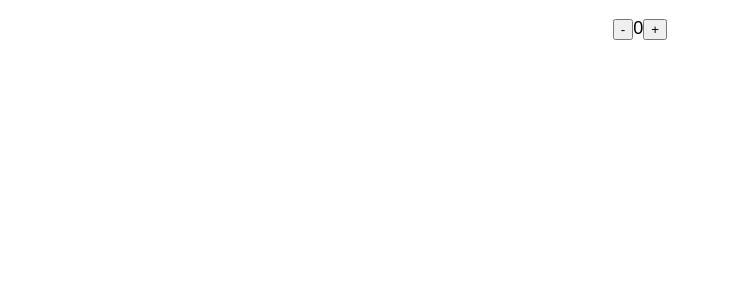
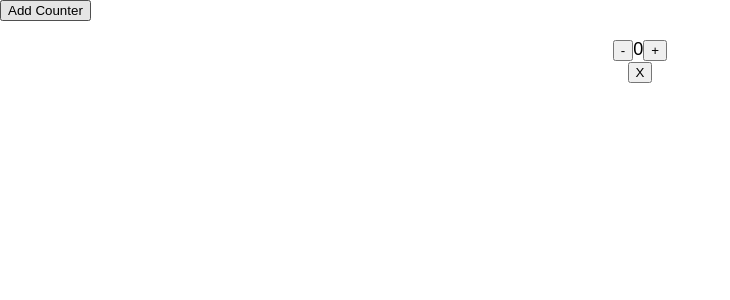
Before and after one commit to radishmouse/counter-redux-v1, a React (Create React App) app: page / in a window 1280 px wide. Shown: the top 300 px of the page, without its empty margins (0-730 px from the left). Built offline with nearby package versions, Linux system fonts and the light colour scheme.

Commit message:
adds multiple counters, live and in person. yeah.

```diff
--- a/src/App.js
+++ b/src/App.js
@@ -10,6 +10,8 @@ class App extends Component {
           <button onClick={this.props.decrement}>-</button>
           {this.props.count}
           <button onClick={this.props.increment}>+</button>
+          <br />
+          <button onClick={this.props.remove}>X</button>
         </p>
       </div>
     );
--- a/src/index.js
+++ b/src/index.js
@@ -11,28 +11,106 @@ import { createStore } from 'redux';
 My state should look like this:
 
 {
-  count: 0
+  counters: [
+    {
+      count: 0
+    }
+  ]
 }
+
 */
 
 /*
 My actions will be:
 
-{ type: 'INCREMENT' }
-{ type: 'DECREMENT' }
+{ type: 'ADD_COUNTER' }
+{ type: 'REMOVE_COUNTER', payload: 0 }
+{ type: 'INCREMENT', payload: 0 }
+{ type: 'DECREMENT', payload: 0 }
+
 */
 
-const actionIncrement = () => {
-  return { type: 'INCREMENT' }
+const INCREMENT = 'INCREMENT';
+const DECREMENT = 'DECREMENT';
+const ADD_COUNTER = 'ADD_COUNTER';
+const REMOVE_COUNTER = 'REMOVE_COUNTER';
+
+const actionIncrement = (arrayIndex) => {
+  return { type: INCREMENT, payload: arrayIndex}
 };
 
-const actionDecrement = () => {
-  return { type: 'DECREMENT' }
+const actionDecrement = (arrayIndex) => {
+  return { type: DECREMENT, payload: arrayIndex }
+};
+
+const actionAddCounter = () => {
+  return { type: ADD_COUNTER }
+};
+
+const actionRemoveCounter = (arrayIndex) => {
+  return { type: REMOVE_COUNTER, payload: arrayIndex }
 };
 
 const initialState = {
-  count: 0
+  counters: [
+    {
+      count: 0
+    }
+  ]
 };
+
+const counters = (state, action) => {
+  if (state === undefined) {
+    return initialState;
+  }
+  switch (action.type) {
+    case ADD_COUNTER:
+      return {
+        counters: state.counters.concat({
+          count: 0
+        })
+      }
+    case REMOVE_COUNTER:
+      return {
+        counters: state.counters.filter( (c, i) => {
+          // return (i !== action.payload);
+          if (i !== action.payload) {
+            return true;
+          } else {
+            return false;
+          }
+        })
+      }
+    case INCREMENT:
+      return {
+        counters: state.counters.map( (c, i) => {
+          if (i === action.payload) {
+            return {
+              count: c.count + 1
+            }
+          } else {
+            return c;
+          }
+        })
+      }
+    case DECREMENT:
+      return {
+        counters: state.counters.map( (c, i) => {
+          if (i === action.payload) {
+            return {
+              count: c.count - 1
+            }
+          } else {
+            return c;
+          }
+        })
+      }
+    default:
+      return state;
+  }
+}
+
+
 
 const counter = (state, action) => {
   if (state === undefined) {
@@ -40,11 +118,11 @@ const counter = (state, action) => {
   }
 
   switch (action.type) {
-    case 'INCREMENT':
+    case INCREMENT:
       return {
         count: state.count + 1
       }
-    case 'DECREMENT':
+    case DECREMENT:
       return {
         count: state.count - 1
       }
@@ -53,30 +131,53 @@ const counter = (state, action) => {
   }
 }
 
-const store = createStore(counter);
+const store = createStore(counters,
+  window.__REDUX_DEVTOOLS_EXTENSION__ && window.__REDUX_DEVTOOLS_EXTENSION__()
+);
+
+const createCounterComponents = () => {
+  return store.getState().counters.map( (c, i) => {
+    return (
+      <App
+      count={c.count}
+      increment={() => {
+        store.dispatch(actionIncrement(i))
+      }}
+      decrement={ () => {
+        store.dispatch(actionDecrement(i))
+      } }
+      remove={ () => {
+        store.dispatch(actionRemoveCounter(i))
+      }}
+    />
+    );
+  });
+}
 
 store.subscribe( () => {
-  console.log(`The state is now: ${store.getState().count}`);
   ReactDOM.render(
-    <App
-      count={store.getState().count}
-      increment={() => {
-        store.dispatch(actionIncrement())
-      }}
-      decrement={ () => {
-        store.dispatch(actionDecrement())
-      } }
-    />, document.getElementById('root'));
+    <div>
+      <button onClick={ () => {
+        store.dispatch(actionAddCounter())
+      }}>
+        Add Counter
+      </button>
+      {createCounterComponents()}
+    </div>,
+  document.getElementById('root'));
 })
 
 ReactDOM.render(
-  <App
-    count={store.getState().count}
-    increment={() => {
-      store.dispatch(actionIncrement())
-    }}
-    decrement={ () => {
-      store.dispatch(actionDecrement())
-    } }
-  />, document.getElementById('root'));
+  <div>
+    <button onClick={ () => {
+      store.dispatch(actionAddCounter())
+    }}>
+      Add Counter
+    </button>
+
+    {createCounterComponents()}
+  </div>,
+  document.getElementById('root'));
+
+
 registerServiceWorker();
```
